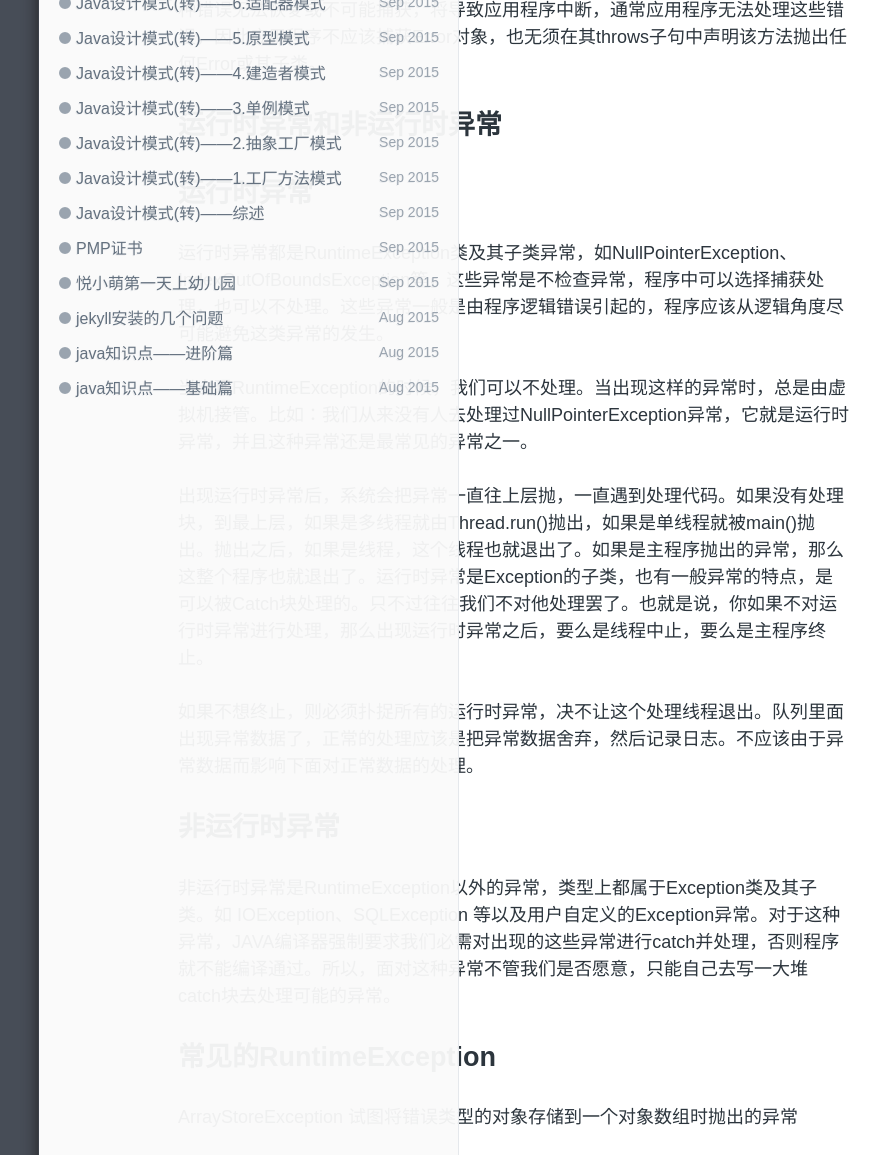
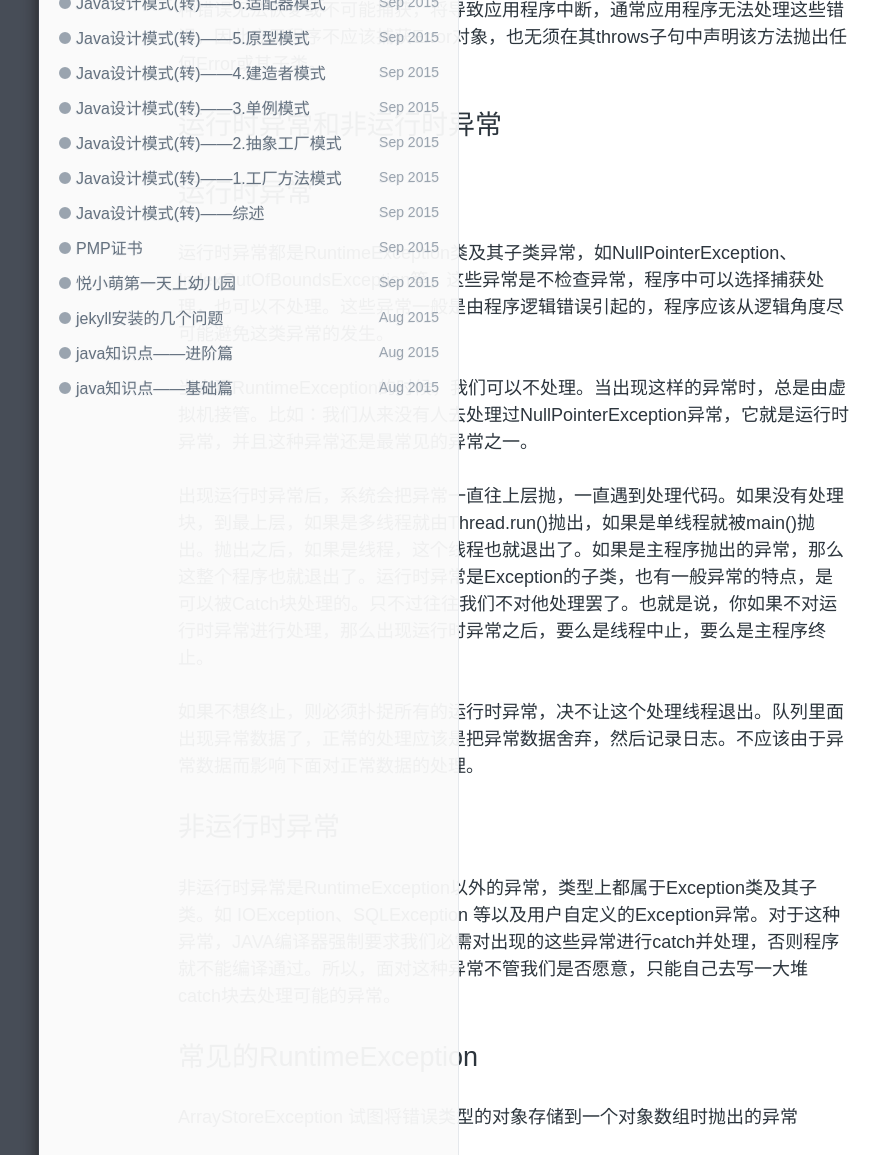
Before and after one commit to DrizztM/DrizztM.github.io, a Jekyll site: the page built from _posts/技术/2015-10-14-Java-exception-mechanism.md, in a window 1280 px wide. Shown: the part 1138-2293 px from the top of the page, without its empty margins (126-1007 px from the left). Built offline with Jekyll 4.4.1, drawn with Linux system fonts in a browser that asks for light colours; Markdown is read by kramdown in place of the engine named in the settings; comment, search, counter and statistics services are not loaded.

Commit message:
修改h样式

```diff
--- a/assets/css/style.css
+++ b/assets/css/style.css
@@ -392,7 +392,7 @@ a {
       margin: 0 auto; } }
 
 h1, h2, h3, h4, h5, h6 {
-  font-weight: 700; }
+  font-weight: 500; }
 
 h3 {
 	font-size:150%;
```
